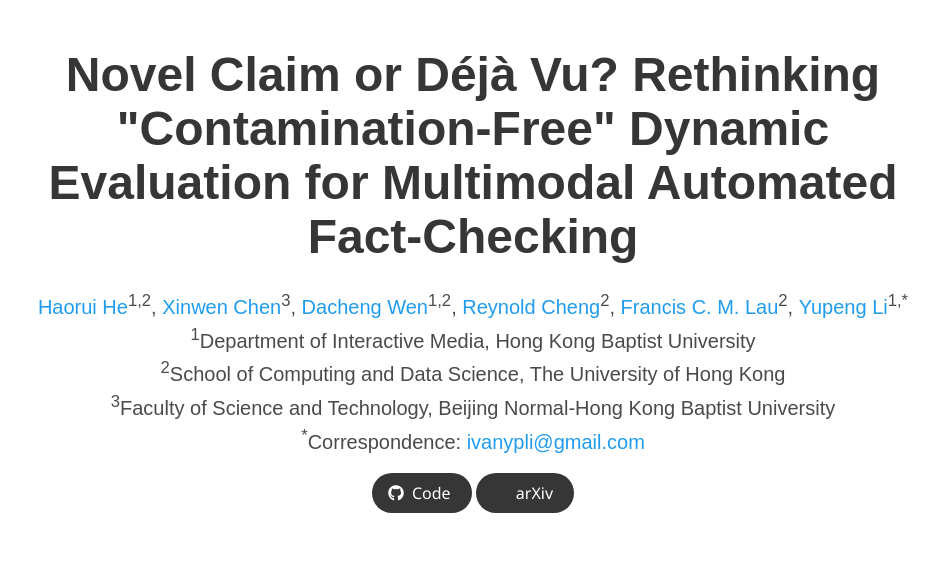
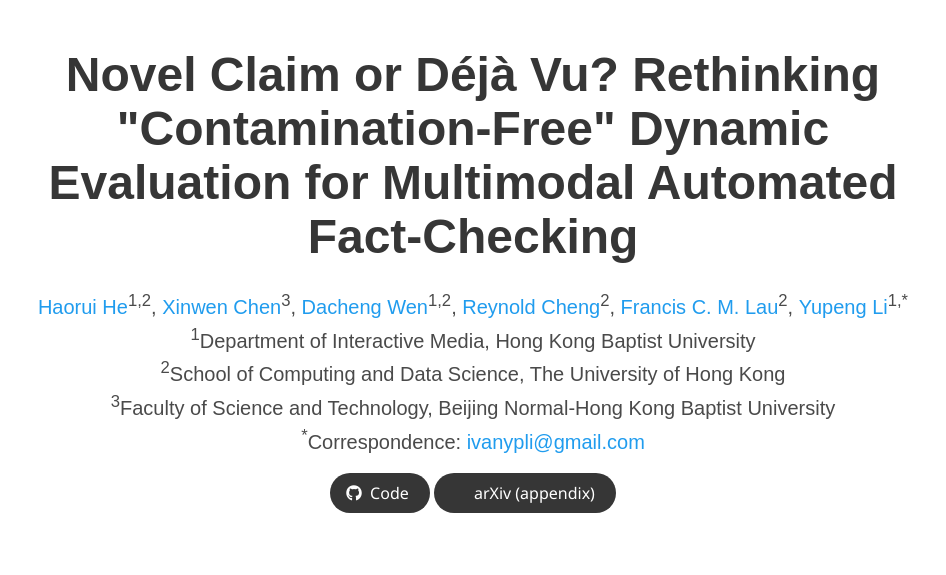
Before and after one commit to TrustworthyComp/Rethink-MAFC-Eval, a plain HTML site: page docs/index.html in a window 1280 px wide. Shown: the top 575 px of the page, without its empty margins (167-1113 px from the left). Drawn offline with nearby package versions, Linux system fonts and the light colour scheme; some icons are missing; a web font is replaced by a local one.

Commit message:
Update webpage

```diff
--- a/docs/index.html
+++ b/docs/index.html
@@ -86,7 +86,7 @@
                   <span class="icon">
                       <i class="ai ai-arxiv"></i>
                   </span>
-                  <span>arXiv</span>
+                  <span>arXiv (appendix)</span>
                 </a>
               </span>
             </div>
```
